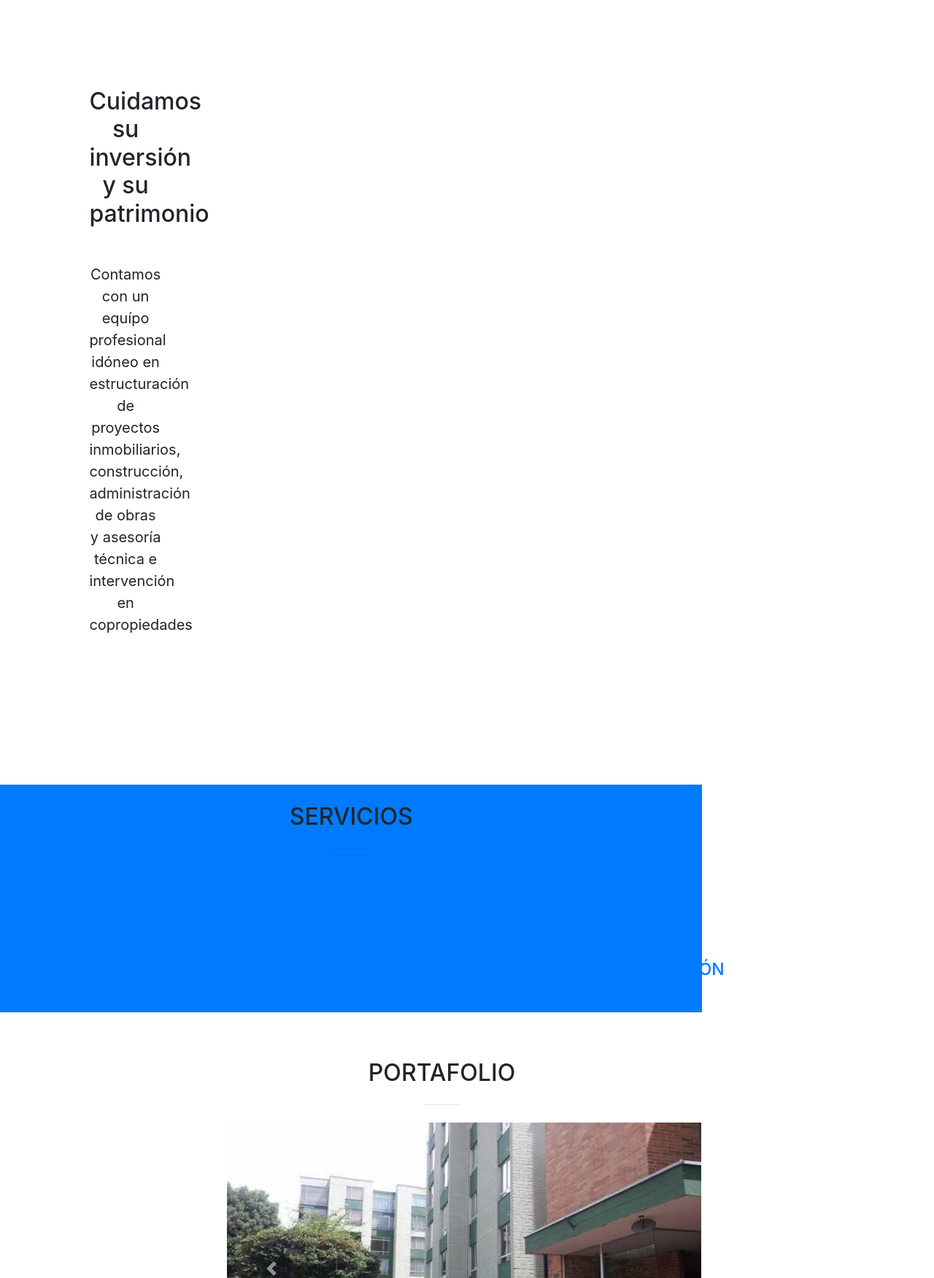
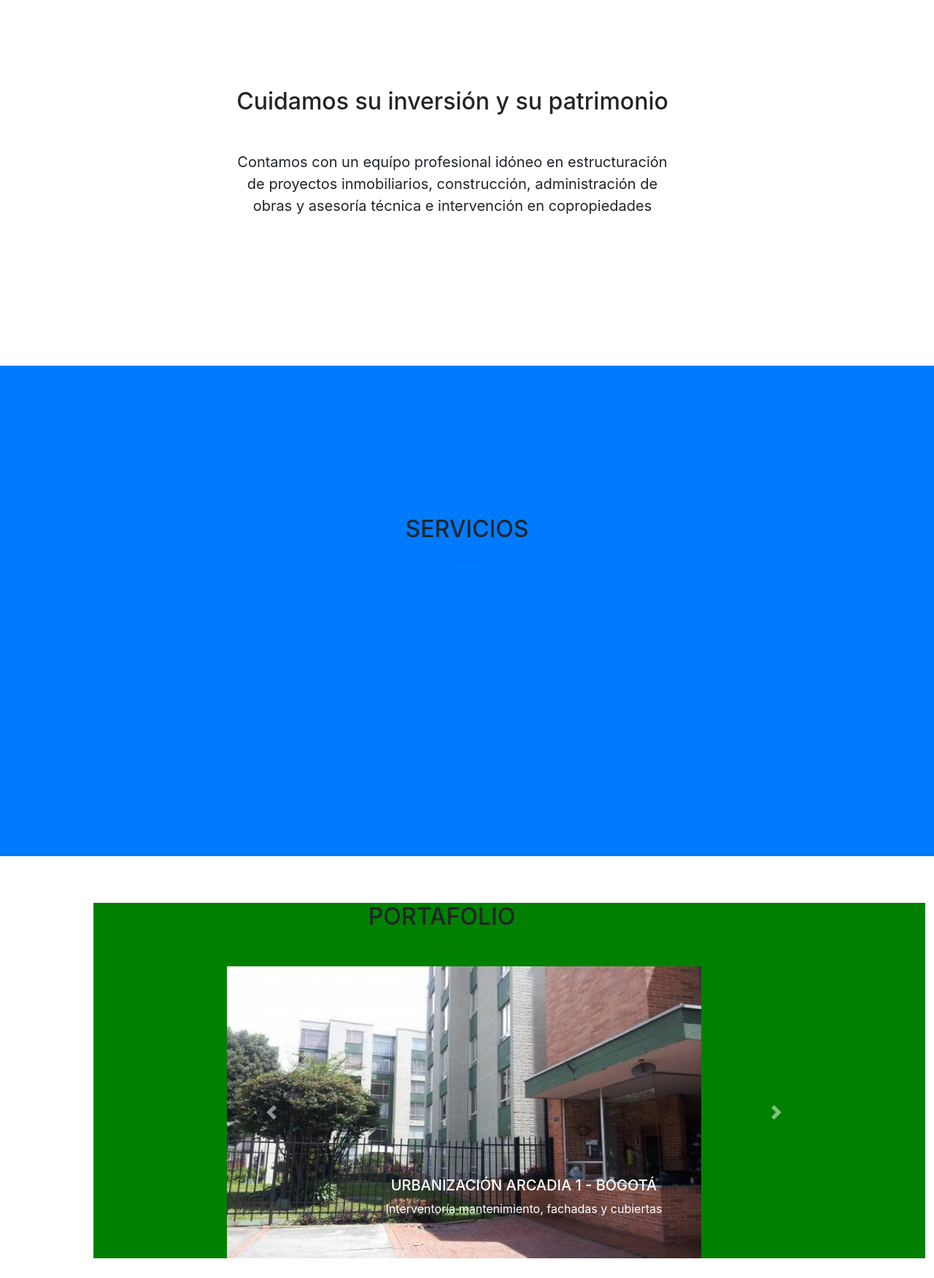
Before and after one commit to avanegasp/terrakotaConstrucciones, a website with bundled scripts: page index.html in a window 1280 px wide. Shown: the part 860-2611 px from the top of the page at 73% size. Built offline with nearby package versions, Linux system fonts and the light colour scheme; a web font is replaced by a local one.

Commit message:
All ready even media queries without check in smartphones

```diff
--- a/css/creative.css
+++ b/css/creative.css
@@ -228,6 +228,13 @@ header.masthead h1 {
     color: red;
   }
 }*/
+#acerca .container{
+  display: table;
+}
+
+#servicios{
+  display: inline-table !important;
+}
 
 @media (min-width: 480px) {
  .container{
@@ -320,6 +327,9 @@ header.masthead h1 {
     margin-left: -70px;
     margin-right: -70px;
   }
+  .carousel{
+    margin-left: 11px;
+  }
 }
 
 @media (min-width: 768px) {
@@ -403,6 +413,9 @@ header.masthead h1 {
   }
   #servicios{
     padding: 180px;
+  }
+  #portafolio .container{
+    background-color: green;
   }
 }
 
--- a/index.html
+++ b/index.html
@@ -114,7 +114,7 @@
     <section id="acerca">
       <div class="container">
         <div class="row">
-          <div class="col-lg-8 mx-auto text-center">
+          <div class="col-lg-8 mx-auto text-center" style="padding-left:80px;">
             <h2 class="section-heading">Cuidamos su inversión y su patrimonio</h2>
             <hr class="light my-4">
             <p class="text-faded mb-4" style="font-size:20px;">Contamos con un equípo profesional idóneo en estructuración de proyectos inmobiliarios, construcción, administración de obras y asesoría técnica e intervención en copropiedades</p>
```
Also changed, not shown: css/services.css (+8 -1 lines).
